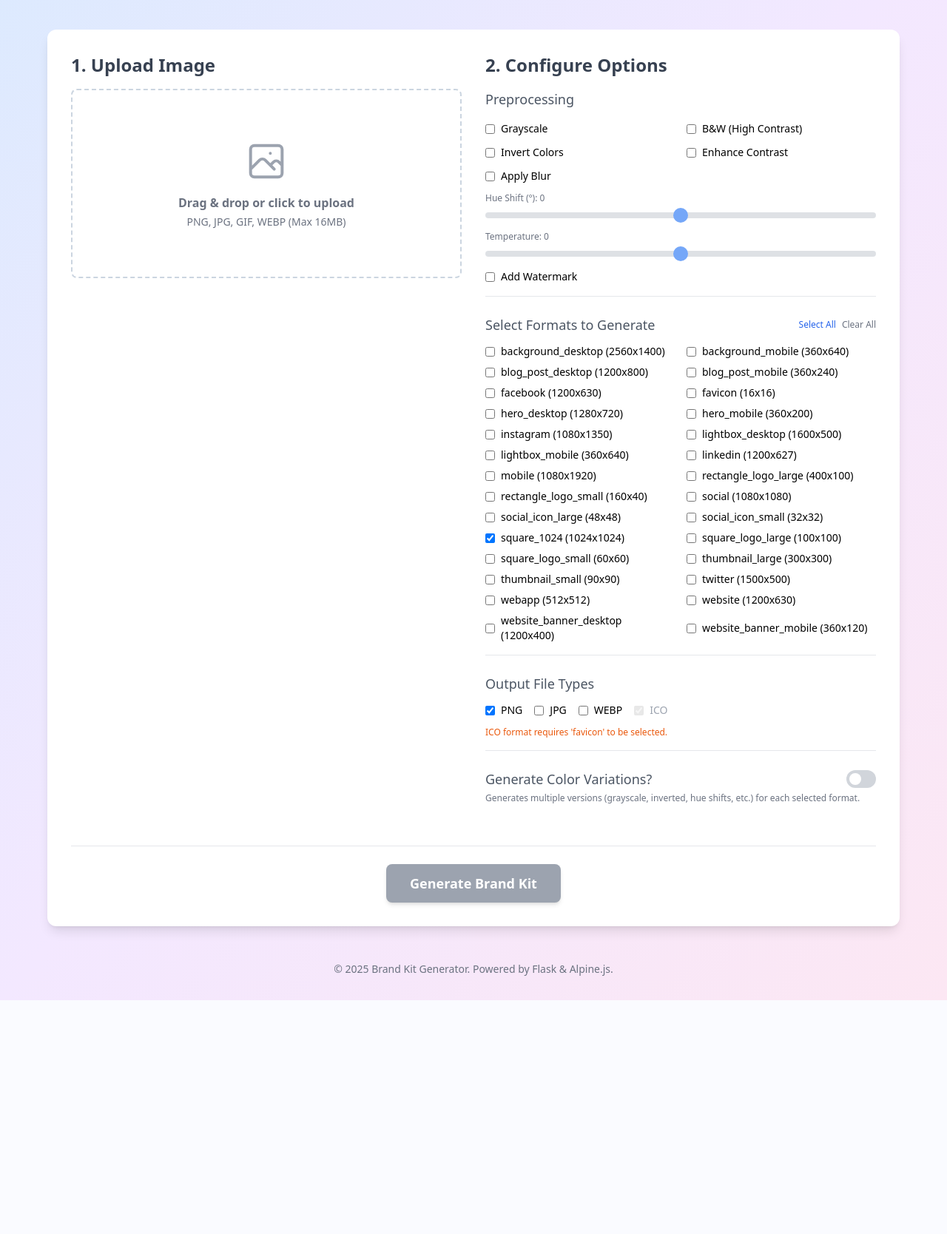
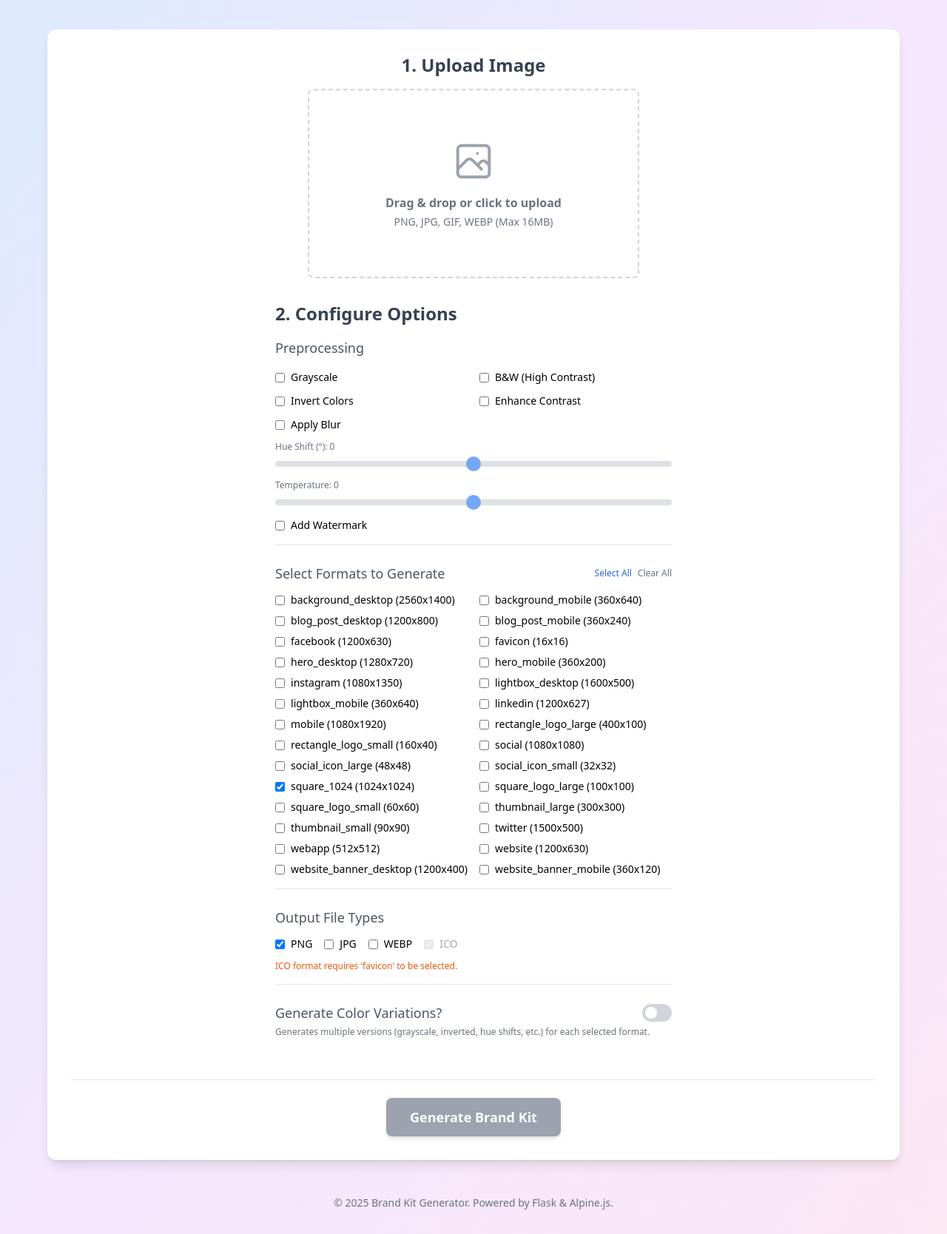
Before and after one commit to fabriziosalmi/brandkit, a Flask app: page / in a window 1280 px wide. Shown: the part 108-1776 px from the top of the page at 74% size. Before the commit the page ends 1460 px from the top, so only its background shows below. Run offline with Flask 2, Linux system fonts and the light colour scheme; some libraries are stand-ins or nearby versions.

```diff
--- a/templates/index.html
+++ b/templates/index.html
@@ -34,10 +34,11 @@
             <section
                 class="mb-10 bg-white rounded-xl shadow-lg p-6 md:p-8"
                 x-show="!isProcessing && !isComplete">
-                <div class="grid grid-cols-1 md:grid-cols-2 gap-8">
-                    <!-- Left: Upload Area -->
-                    <div>
-                        <h2 class="text-2xl font-semibold text-gray-700 mb-4">1. Upload Image</h2>
+                <!-- Changed grid to flex column, centered items -->
+                <div class="flex flex-col items-center gap-8">
+                    <!-- Centered Upload Area -->
+                    <div class="w-full max-w-md"> <!-- Added max-width -->
+                        <h2 class="text-2xl font-semibold text-gray-700 mb-4 text-center">1. Upload Image</h2>
                         <div
                             class="drop-zone rounded-lg p-8 text-center cursor-pointer h-64 flex flex-col justify-center items-center"
                             :class="{'active': isDragging}"
@@ -45,7 +46,6 @@
                             @dragleave.prevent="isDragging = false"
                             @drop.prevent="handleDrop($event)"
                             @click="$refs.fileInput.click()">
-
                             <div x-show="!preview" class="text-gray-500">
                                 <svg class="w-16 h-16 mx-auto text-gray-400" fill="none" stroke="currentColor" viewBox="0 0 24 24" xmlns="http://www.w3.org/2000/svg"><path stroke-linecap="round" stroke-linejoin="round" stroke-width="1.5" d="M4 16l4.586-4.586a2 2 0 012.828 0L16 16m-2-2l1.586-1.586a2 2 0 012.828 0L20 14m-6-6h.01M6 20h12a2 2 0 002-2V6a2 2 0 00-2-2H6a2 2 0 00-2 2v12a2 2 0 002 2z"></path></svg>
                                 <p class="mt-3 font-semibold">Drag & drop or click to upload</p>
```
Also changed, not shown: README.md.
